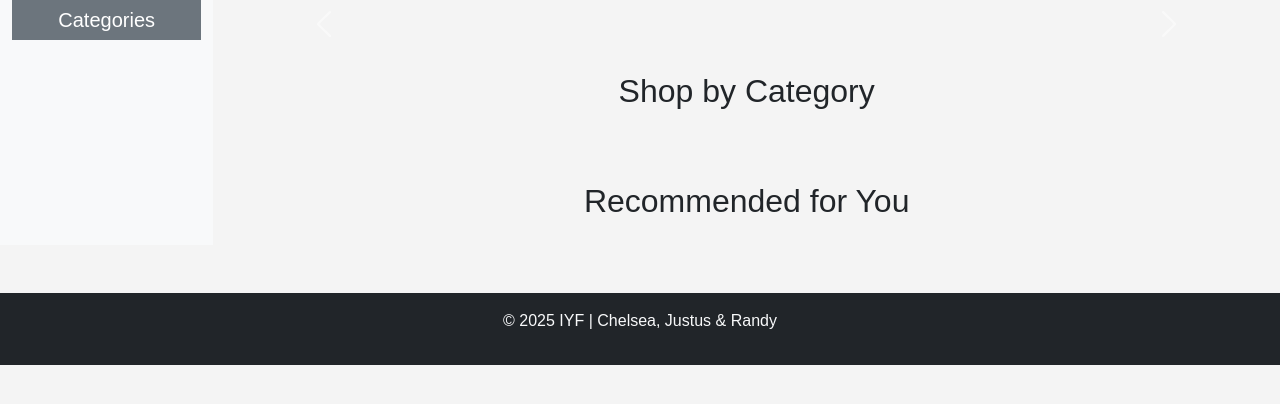
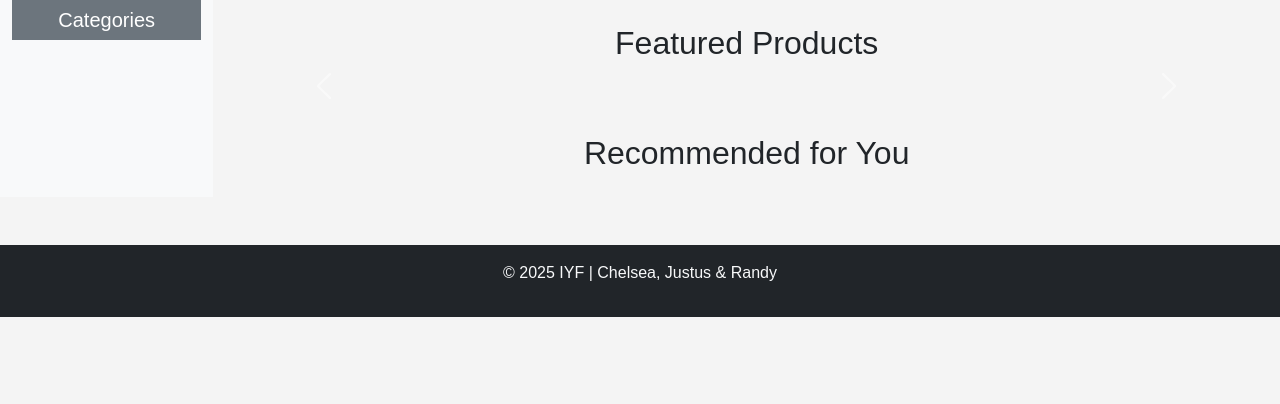
Before and after one commit to everjaydead/estore, a Flask app: page / in a window 1280 px wide. Shown: the part 56-460 px from the top of the page. Run offline with Flask 3, Linux system fonts and the light colour scheme; data that the repository does not hold is empty; some libraries are stand-ins or nearby versions.

Commit message:
Update featured products carousel to match recommended products style

```diff
--- a/templates/index.html
+++ b/templates/index.html
@@ -5,17 +5,27 @@
 {% block content %}
 <div class="container mt-4">
 
-    <!-- Featured Products Carousel -->
-    <div id="featuredCarousel" class="carousel slide mb-5" data-bs-ride="carousel">
-        <div class="carousel-inner shadow-lg">
-            {% for i, product in enumerate(featured_products) %}
-            <div class="carousel-item {% if i == 0 %} active {% endif %}">
-                <img src="{{ url_for('static', filename=product.image) }}" class="d-block w-100" alt="{{ product.name }}" style="height: 450px; object-fit: cover;">
-                <div class="carousel-caption d-none d-md-block bg-dark bg-opacity-50 rounded">
-                    <h5>{{ product.name }}</h5>
-                    <p class="mb-0">Brand: {{ product.brand }}</p>
-                    <p class="lead mb-4">KSh {{ product.price }}</p>
+    <!-- Featured Products -->
+    <div class="mb-5">
+        <h2 class="text-center mb-4">Featured Products</h2>
+        <div id="featuredCarousel" class="carousel slide shadow-lg" data-bs-ride="carousel">
+            <div class="carousel-inner">
+                {% for i, product in enumerate(featured_products|batch(4)) %}
+                <div class="carousel-item{% if i == 0 %} active{% endif %}">
+                    <div class="row justify-content-center">
+                        {% for product in product %}
+                        <div class="col-md-4 col-lg-3 text-center mb-4">
+                            <div class="card h-100 shadow-sm">
+                                <img src="{{ url_for('static', filename=product.image) }}" class="card-img-top" alt="{{ product.name }}" style="height: 200px; object-fit: cover;">
+                                <div class="card-body">
+                                    <h5 class="card-title">{{ product.name }}</h5>
+                                    <p class="card-text">Brand: {{ product.brand }}</p>
+                                    <p class="card-text">KSh {{ product.price }}</p>
                                     <a href="{{ url_for('view_product', id=product.id) }}" class="btn btn-primary">Shop Now</a>
+                                </div>
+                            </div>
+                        </div>
+                        {% endfor %}
                     </div>
                 </div>
                 {% endfor %}
@@ -28,28 +38,6 @@
                 <span class="carousel-control-next-icon" aria-hidden="true"></span>
                 <span class="visually-hidden">Next</span>
             </button>
-    </div>
-
-    <!-- Product Categories -->
-    <div class="mb-5">
-        <h2 class="text-center mb-4">Shop by Category</h2>
-        <div class="row justify-content-center">
-            {% for category in categories %}
-            <div class="col-md-4 col-lg-3 text-center mb-4">
-                <a href="{{ url_for('products') }}?category_id={{ category.id }}" class="text-decoration-none">
-                    <div class="card h-100 shadow-sm">
-                        {% if category.image %}
-                        <img src="{{ url_for('static', filename=category.image) }}" class="card-img-top" alt="{{ category.name }}" style="height: 200px; object-fit: cover;">
-                        {% else %}
-                        <img src="{{ url_for('static', filename='default_category.jpg') }}" class="card-img-top" alt="Default Category" style="height: 200px; object-fit: cover;">
-                        {% endif %}
-                        <div class="card-body">
-                            <h5 class="card-title">{{ category.name }}</h5>
-                        </div>
-                    </div>
-                </a>
-            </div>
-            {% endfor %}
         </div>
     </div>
 
```
Lines whose indentation alone changed are shown as unchanged.
